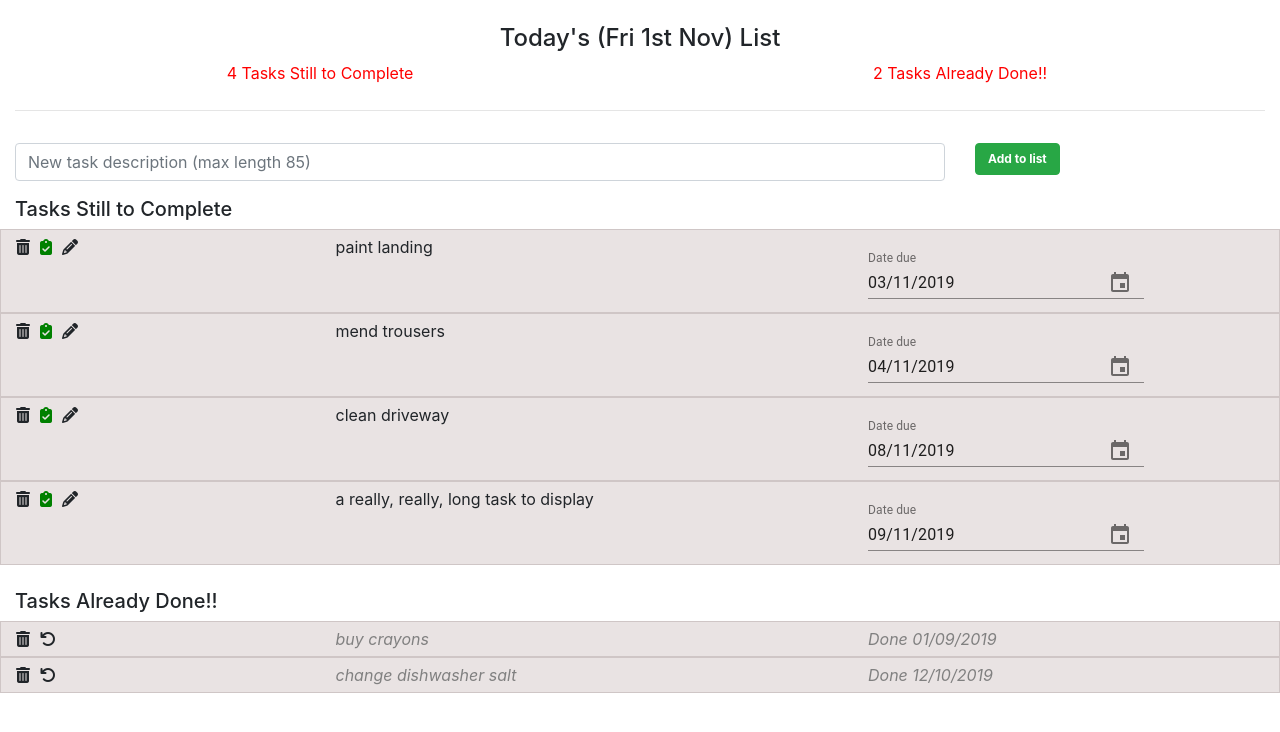
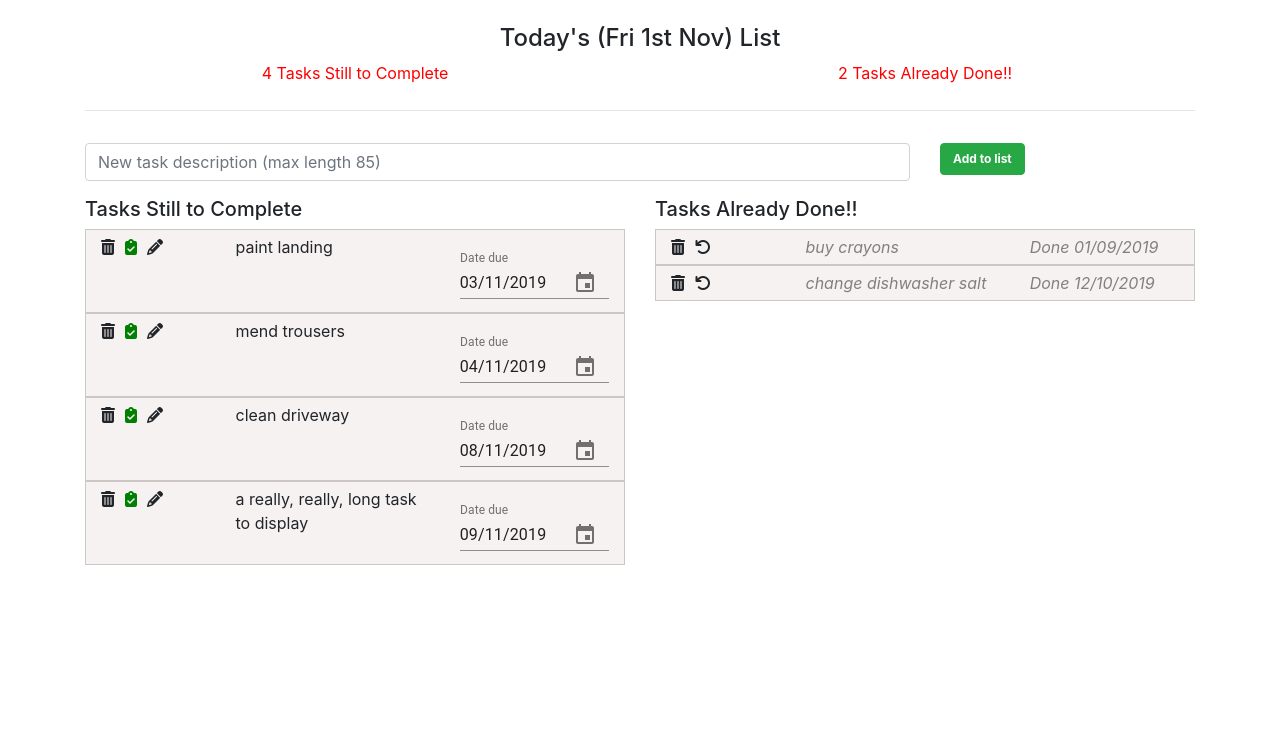
Before and after one commit to helenjgardner/final_todo_application, a React (Create React App) app: page / in a window 1280 px wide. Shown: the top 732 px of the page. Built offline with nearby package versions, Linux system fonts and the light colour scheme.

Commit message:
readme file and 2 cols on big screen

```diff
--- a/src/App.js
+++ b/src/App.js
@@ -122,26 +122,33 @@ class App extends React.Component {
 
     // split tasks into done and not done and sort them
     const tasksToDo = this.state.tasks.filter(item => { return !item.completed })
-    tasksToDo.sort(function (a, b)
-      { return moment(a.dateDue).format('YYYYMMDD') - moment(b.dateDue).format('YYYYMMDD') })
+    tasksToDo.sort(function (a, b) { return moment(a.dateDue).format('YYYYMMDD') - moment(b.dateDue).format('YYYYMMDD') })
     const tasksDone = this.state.tasks.filter(item => { return item.completed })
-    tasksDone.sort(function (a, b)
-      { return moment(a.dateDone).format('YYYYMMDD') - moment(b.dateDone).format('YYYYMMDD') })
+    tasksDone.sort(function (a, b) { return moment(a.dateDone).format('YYYYMMDD') - moment(b.dateDone).format('YYYYMMDD') })
 
     return (
       <div>
         <br />
         <h4> Today's ({moment().format("ddd Do MMM")}) List </h4>
-        <div className="container-fluid">
+        <div className="container">
           <div className="row" id="totalItem">
             <hr />
             <TotalItemStatus count={tasksToDo.length} text="Tasks Still to Complete" />
             <TotalItemStatus count={tasksDone.length} text="Tasks Already Done!! " />
           </div>
 
+          <div className="row">
+          <div className="col-12">
           <hr />
           <AddItem addTaskFunc={this.addTask} />
+          </div>
+          </div>
+          <div className="row">
+          <div className="col-12 col-lg-6" >
+            <div className="col-12">
+             <div className="row" >
              <h5> Tasks Still to Complete </h5>
+             </div>
              {tasksToDo.map(item => {
               return <TaskToDo key={item.id}
                 id={item.id}
@@ -153,9 +160,13 @@ class App extends React.Component {
                 setDateDueFunc={this.setDateDue}
                 editTaskFunc={this.editTask} />
             })}
-
-          <br />
+          </div>
+          </div>
+          <div className="col-12 col-lg-6">
+          <div className="col-12">
+          <div className="row" >
             <h5> Tasks Already Done!!</h5>
+            </div>
             {tasksDone.map(item => {
               return <TaskComplete key={item.id}
                 id={item.id}
@@ -167,7 +178,10 @@ class App extends React.Component {
               />
             })}
           </div>
+        </div>
+        </div>
         <br />
+      </div>
       </div>
     );
   }
--- a/src/TaskComplete.css
+++ b/src/TaskComplete.css
@@ -5,7 +5,7 @@
 }
 
 .done {
-   background-color: rgb(233, 227, 227);
+  background-color: rgb(247, 242, 242);
   border: 1px solid rgb(207, 198, 198);
   padding-top: 5px;
   padding-bottom: 5px;
--- a/src/TaskToDo.css
+++ b/src/TaskToDo.css
@@ -4,7 +4,7 @@
   font-weight: bold;
 }
 .toDo {
-  background-color: rgb(233, 227, 227);
+  background-color: rgb(247, 242, 242);
   border: 1px solid rgb(207, 198, 198);
   padding-top: 5px;
   padding-bottom: 5px;
```
Also changed, not shown: src/App.css (line endings or trailing spaces), 1 other file (tests, documents, lock files or other folders). Lines whose indentation alone changed are shown as unchanged.
